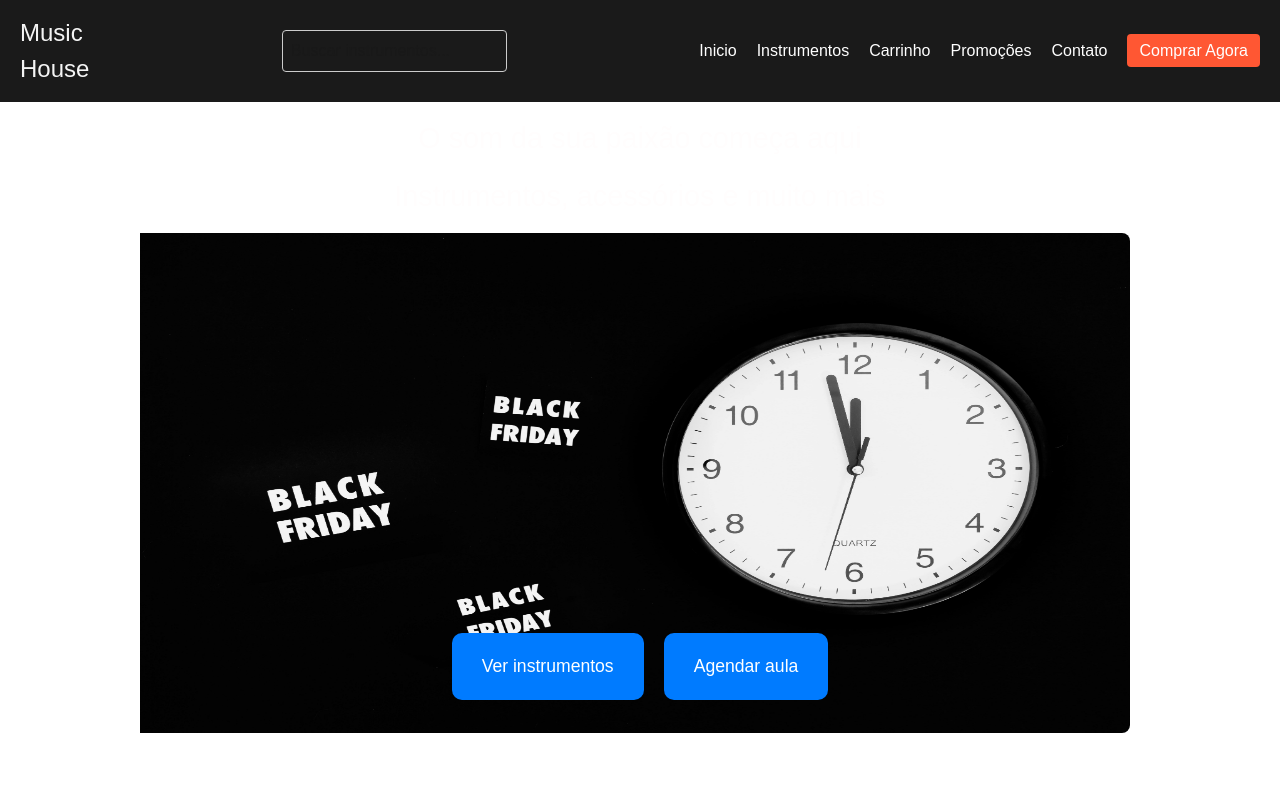
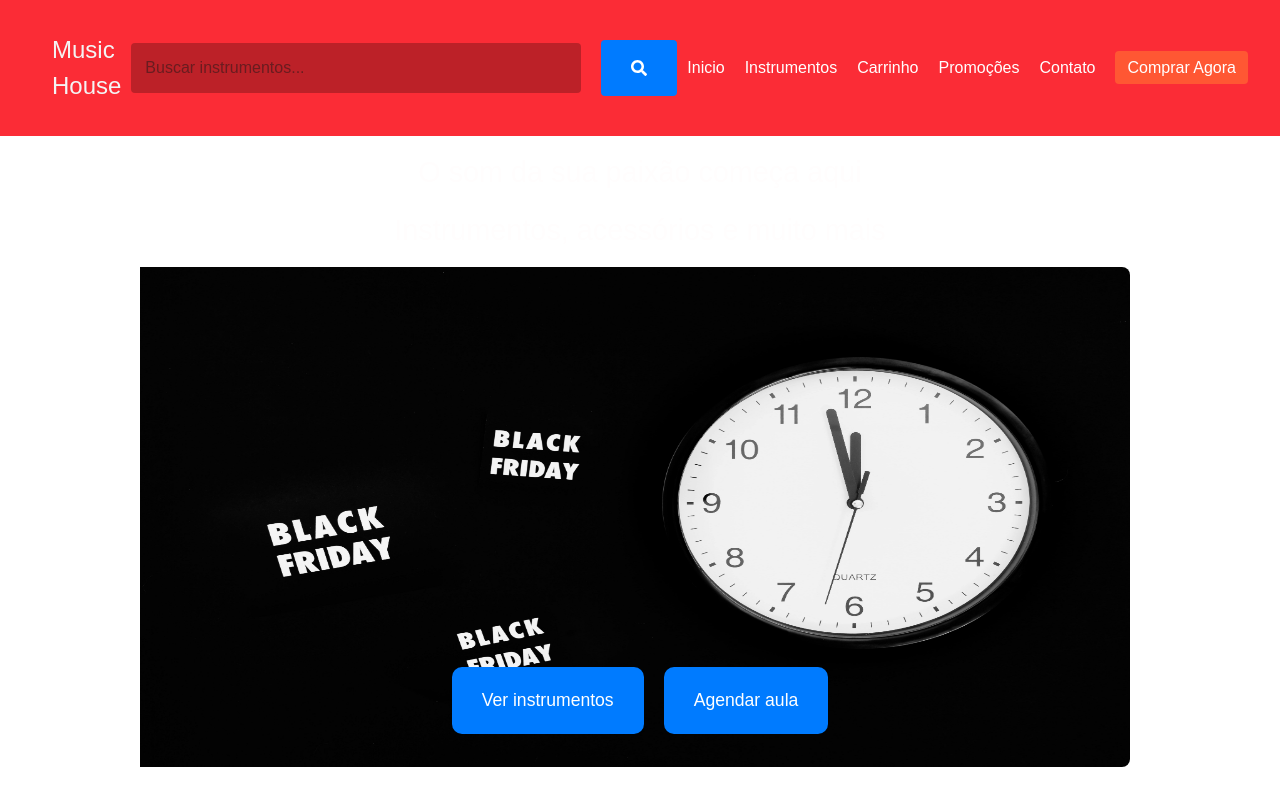
Before and after one commit to Carlosouzavalle/Front-End, a Next.js app in the folder react_projetos/loja_musica/loja_musica/: page / in a window 1280 px wide. Shown: the top 800 px of the page. Built offline with nearby package versions, Linux system fonts and the light colour scheme.

Commit message:
feat modoficando algumas coisas.

```diff
--- a/react_projetos/loja_musica/loja_musica/app/components/footer.component.jsx
+++ b/react_projetos/loja_musica/loja_musica/app/components/footer.component.jsx
@@ -1,8 +1,9 @@
 function footer() {
     return (
-        <footer className="footer">
-        <div className="container">
-            <div className="footer_info">
+        <footer className="flex direction-column bg-red-500 text-white items-center justify-center p-8">
+
+            <div className="flex direction-column justify-between items-center p-8 gap-50">
+                <div className="text-2xl">
                     <h3>Music House</h3>
                     <p>Endereço: Rua dos Instrumentos, 123 - Cidade Musical</p>
                     <p>Telefone: (11) 1234-5678</p>
@@ -11,7 +12,7 @@ function footer() {
                     </p>
                 </div>
 
-            <div className="footer_social">
+                <div className="text-2xl">
                     <h4>Siga-nos</h4>
                     <ul>
                         <li><a href="#">Facebook</a></li>
@@ -21,9 +22,6 @@ function footer() {
                     </ul>
                 </div>
             </div>
-        <div className="footer_copy">
-            <p>&copy; 2024 Music House. Todos os direitos reservados.</p>
-        </div>
         </footer>
     )
 }
--- a/react_projetos/loja_musica/loja_musica/app/components/header.components.jsx
+++ b/react_projetos/loja_musica/loja_musica/app/components/header.components.jsx
@@ -1,18 +1,26 @@
+import { FaSearch } from "react-icons/fa";
+
 const Header = () => {
     return (
-        <header className="header">
-            <div className="container">
+        <header className="bg-red-500">
+            <div className="flex justify-between items-center p-8">
+
                 <div className="logo">
-                    <div>
-                        <h2>Music</h2>
+                    <h2>Music</h2>
+                    <h2>House</h2>
+                </div>
+
+                <div className="search_container">
+                    <div className="search_box">
+                        <input type="search" placeholder="Buscar instrumentos..." />
                     </div>
-                    <div>
-                        <h2>House</h2>
+                    <div className="btn_div">
+                        <button className="btn_search">
+                            <FaSearch />
+                        </button>
                     </div>
                 </div>
-                <div className="search_box">
-                    <input type="search" placeholder="Buscar instrumentos..." />
-                </div>
+
                 <nav className="nav_container">
                     <ul className="nav_links">
                         <li><a href="#">Inicio</a></li>
@@ -23,9 +31,9 @@ const Header = () => {
                         <li className="buy_now"><a href="#">Comprar Agora</a></li>
                     </ul>
                 </nav>
+
             </div>
         </header>
-
     );
 };
 
--- a/react_projetos/loja_musica/loja_musica/app/globals.css
+++ b/react_projetos/loja_musica/loja_musica/app/globals.css
@@ -19,23 +19,16 @@
   }
 }
 
-body {
+html body {
   background: var(--background);
   color: var(--foreground);
   font-family: Arial, Helvetica, sans-serif;
+  padding: 0;
+  margin: 0;
+  box-sizing: border-box;
 }
 
 @layer header {
-  .header {
-    background-color: #1A1A1A;
-    padding: 15px 0;
-  }
-
-  .container {
-    display: flex;
-    justify-content: space-between;
-    align-items: center;
-  }
 
   .logo h2 {
     font-family: 'Arial', sans-serif;
@@ -44,17 +37,47 @@ body {
     margin-left: 20px;
   }
 
-  .search_box input[type="search"] {
-    padding: 8px;
-    border: 1px solid #ccc;
+  .search_box {
+    width: 450px;
     border-radius: 4px;
+  }
+
+  input[type="search"] {
+    width: 100%;
+    height: 50px;
+    padding: 14px;
+    border-radius: 4px;
+    background-color: #07010141;
+
+  }
+
+  .btn_search {
+    background-color: #007BFF;
+    color: #fff;
+    border: none;
+    border-radius: 4px;
+    margin-left: 10px;
+    padding: 20px 30px;
+    cursor: pointer;
+  }
+
+  .btn_search:hover {
+    background-color: #0056b3;
+  }
+
+  .search_container {
+    display: flex;
+    align-items: center;
+    justify-content: space-around;
+    gap: 10px;
+
   }
 
   .nav_links {
     list-style: none;
     display: flex;
+    justify-content: space-around;
     gap: 20px;
-    margin-right: 20px;
   }
 
   .nav_links li a {
@@ -429,39 +452,3 @@ body {
     color: #333;
   }
 }
-
-@layer footer {
-  .footer {
-    background-color: #1A1A1A;
-    color: #f4f4f4;
-    text-align: center;
-    padding: 20px 0;
-    margin-top: 50px;
-    font-size: 20px;
-  }
-
-  .footer p {
-    margin: 5px 0;
-  }
-
-  .footer a {
-    color: #007BFF;
-    text-decoration: none;
-  }
-
-  .footer a:hover {
-    text-decoration: underline;
-  }
-
-  .footer li {
-    list-style: none;
-    margin: 0 10px;
-  }
-
-  .footer ul {
-    display: flex;
-    justify-content: center;
-    padding: 0;
-    margin-top: 10px;
-  }
-}
--- a/react_projetos/loja_musica/loja_musica/package.json
+++ b/react_projetos/loja_musica/loja_musica/package.json
@@ -12,6 +12,7 @@
     "next": "16.1.6",
     "react": "19.2.3",
     "react-dom": "19.2.3",
+    "react-icons": "^5.5.0",
     "swiper": "^12.1.2"
   },
   "devDependencies": {
```
Also changed, not shown: react_projetos/loja_musica/loja_musica/aprendizado.txt, 1 other file (tests, documents, lock files or other folders). Lines whose indentation alone changed are shown as unchanged.
